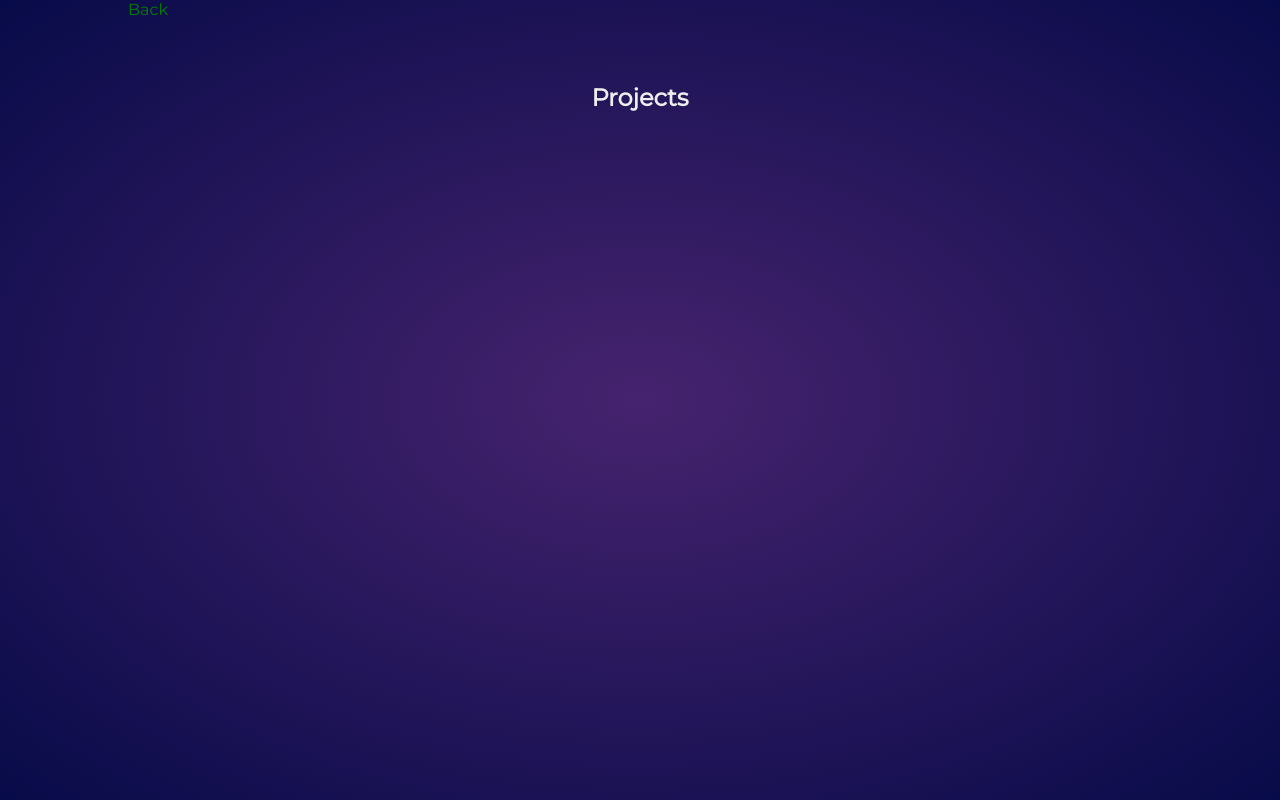
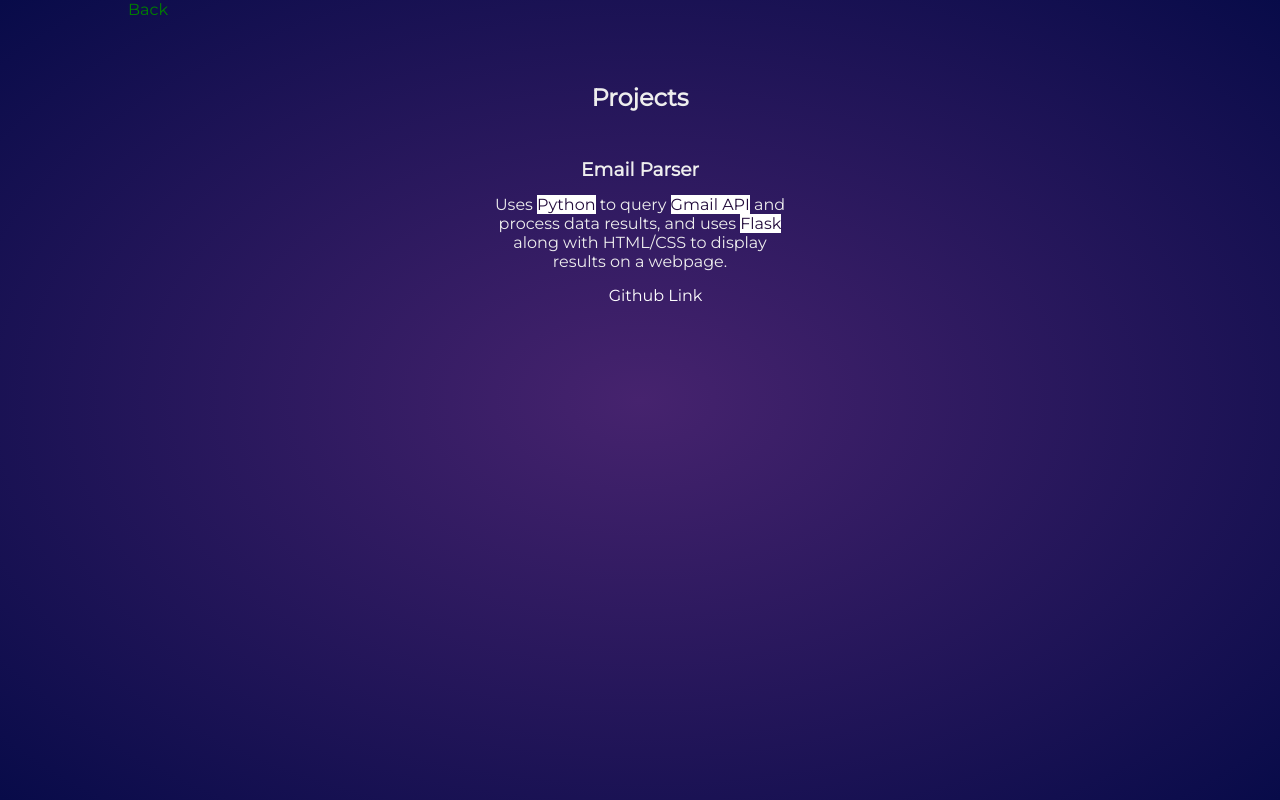
Before and after one commit to so306/so306.github.io, a plain HTML site: page projects.html in a window 1280 px wide. Drawn offline with nearby package versions, Linux system fonts and the light colour scheme.

Commit message:
added a few links

```diff
--- a/projects.html
+++ b/projects.html
@@ -42,22 +42,20 @@
 
 <section class="projects" id="projects">
     <h2 class="projects-title">Projects</h2>
-    <!-- <div class="projects-container">
+    <div class="projects-container">
       <div class="project-container project-card">
-        <img
+        <!-- <img
           src="assets/images/expenseTracker.png"
           alt="expense-tracker"
           loading="lazy"
           class="project-pic"
-        />
-        <h3 class="project-title">Expense Tracker</h3>
+        /> -->
+        <h3 class="project-title">Email Parser</h3>
         <p class="project-details">
-          Lorem, ipsum dolor sit amet consectetur adipisicing elit. Quas
-          ratione vel inventore labore commodi modi quos culpa aut saepe!
-          Alias!
+          Uses <mark>Python</mark> to query <mark>Gmail API</mark> and process data results, and uses <mark>Flask</mark> along with HTML/CSS to display results on a webpage.
         </p>
-        <a href="#" target="_blank" class="project-link">Check it Out</a>
-      </div>
+        <a href="#" target="https://github.com/so306/entr390" class="project-link">Github Link</a>
+      <!-- </div>
       <div class="project-container project-card">
         <img
           src="assets/images/netflixClone.png"
@@ -87,8 +85,8 @@
           Alias!
         </p>
         <a href="#" target="_blank" class="project-link">Check it Out</a>
-      </div>
-    </div> -->
+      </div> -->
+    </div>
   </section>
 
 </body>
--- a/static/css/projects.css
+++ b/static/css/projects.css
@@ -112,6 +112,28 @@ nav ul li {
     animation-duration: 2s;
   }
 
+  .projects-container {
+    display: flex;
+    align-items: center;
+    justify-content: center;
+  }
+
+  .project-container {
+    text-align: center;
+    width: 21.875rem;
+    padding: 1rem;
+  }
+
+  .project-container p {
+    padding: 0.4rem;
+  }
+
+  .project-card {
+    border-radius: 11px;
+    padding: 20px;
+    margin: 10px;
+  }
+
   .projects-title {
     text-align: center;
     margin-bottom: 1rem;
@@ -130,3 +152,10 @@ nav ul li {
     animation-name: fadeIn;
     animation-duration: 2s;
   }
+
+
+
+mark {
+  background-color: white;
+  color: rgb(35, 12, 60);
+}
```
Also changed, not shown: index.html (+2 -2 lines).
